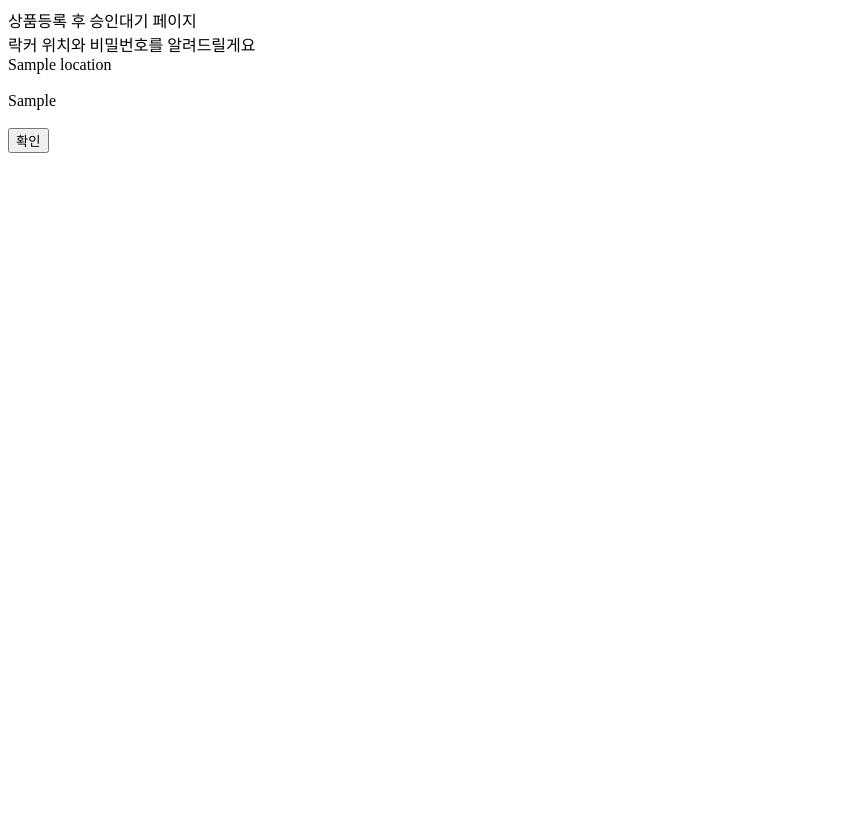
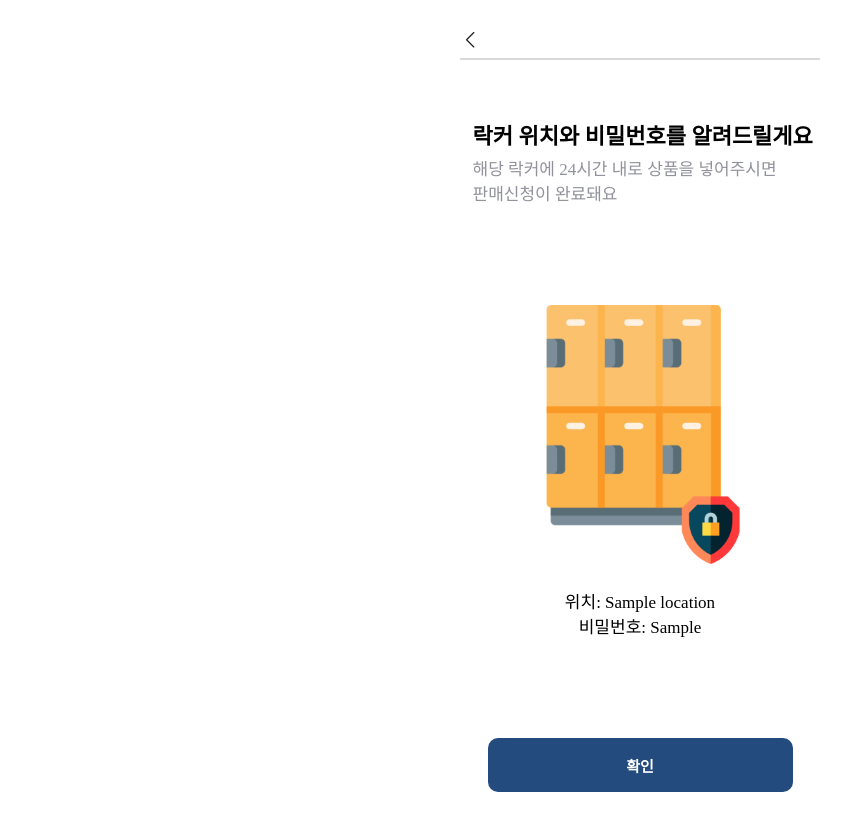
Before and after one commit to Lucy-cau/lucy_ver_1, a Django app: template product/templates/product_check.html in a window 1280 px wide. Shown: the whole page, without its empty margins (0-868 px from the left). Before the commit the page ends 153 px from the top, so only its background shows below. Run offline with Django 4.2, Linux system fonts and the light colour scheme; the template is opened without the code that fills it: most values are stand-ins (such as "Sample title", 1, 10 or a date in 2020); some web fonts are replaced.

Commit message:
:lipstick: 판매자 락커 ui 디자인

```diff
--- a/product/templates/product_check.html
+++ b/product/templates/product_check.html
@@ -1,9 +1,40 @@
-<div>상품등록 후 승인대기 페이지</div>
-<div>락커 위치와 비밀번호를 알려드릴게요</div>
+<!DOCTYPE html>
+<html lang="en">
+	{% load static %}
+	<head>
+		<meta charset="UTF-8" />
+		<link rel="stylesheet" href="{% static 'css/product_check.css' %}?after" />
+	</head>
+	<body>
+		<div class="header">
+			<div class="header back"><img src="/static/img/header-back.png" /></div>
+		</div>
+		<hr class="headerline" />
 
-<div>{{ filled_locker.location }}</div>
-<br>
-<div>{{ filled_locker.locker_pw }}</div>
-<br>
+        <div class="titlecon">
+			<div class="title">락커 위치와 비밀번호를 알려드릴게요</div>
+			<div class="subtitle">
+				해당 락커에 24시간 내로 상품을 넣어주시면 <br />
+                판매신청이 완료돼요
+			</div>
+		</div>
+        <div class="img-contianer">
+			<div class="icon"><img src="/static/img/locker-icon.png" /></div>
+		</div>
 
-<a href="{% url 'home' %}"><button class="">확인</button></a>
+
+        <div class="locker-num-container">
+			<div class="locker-location">위치: {{ filled_locker.location }}</div>
+			<div class="locker-password">
+				비밀번호: {{ filled_locker.locker_pw }}
+			</div>
+		</div>
+
+
+        <div class="button-contianer">
+            <a href="{% url 'home' %}"><button class="bt">확인</button></a>
+		</div>
+
+
+	</body>
+</html>
--- /dev/null
+++ b/static/css/product_check.css
@@ -0,0 +1,113 @@
+@import url("https://cdn.jsdelivr.net/gh/orioncactus/pretendard/dist/web/static/pretendard-dynamic-subset.css");
+
+body {
+	background-color: white;
+	margin: 0;
+	width: 375px;
+	/* height: 789px; */
+	display: flex;
+	flex-direction: column;
+	font-family: "Pretendard";
+}
+
+html {
+	background-color: #ffffff;
+	display: flex;
+	justify-content: center;
+}
+
+/*  기본 배경 세팉 끝 , header 시작 */
+
+.header {
+	display: flex;
+	justify-content: center;
+	align-items: center;
+	flex-direction: row;
+	margin-top: 15px;
+}
+
+.back img {
+	width: 20px;
+}
+
+.back {
+	margin-right: 340px;
+}
+
+.headerline {
+	width: 360px;
+	border: 0;
+	height: 1.5px;
+	background-color: rgba(84, 84, 84, 0.22);
+}
+
+.headertitle {
+	margin-top: 15px;
+	font-size: 16px;
+	font-weight: 600;
+}
+
+/* header 끝 */
+
+/* title 시작 */
+
+.titlecon {
+	margin-left: 20px;
+	margin-top: 50px;
+}
+
+.title {
+	font-size: 22px;
+	font-weight: 600;
+	margin-bottom: 5px;
+}
+
+.subtitle {
+	color: rgba(145, 146, 155, 1);
+	font-size: 17px;
+}
+/* title,subtitle 끝 */
+
+/* 이미지부터 */
+
+.icon img {
+	width: 200px;
+}
+
+.img-contianer{
+    display: flex;
+    justify-content: center;
+    margin-top: 100px;
+}
+
+
+/* 락커번호 */
+.locker-num-container{
+    display: flex;
+    justify-content: center;
+    align-items: center;
+    margin-bottom: 100px ;
+    margin-top: 20px;
+    flex-direction: column;
+    font-size: 17px;
+    font-weight: 500;
+}
+
+/* 맨밑, 버튼 */
+
+.bt {
+	width: 305px;
+	height: 54px;
+	background: rgba(35, 75, 126, 1);
+	border-radius: 10px;
+	color: white;
+	font-weight: 700;
+	border: none;
+	font-size: 15px;
+    margin-bottom: 30px;
+}
+
+.button-contianer{
+    display: flex;
+    justify-content: center;
+}
```
